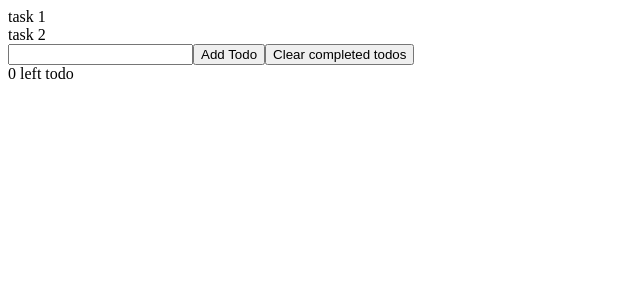
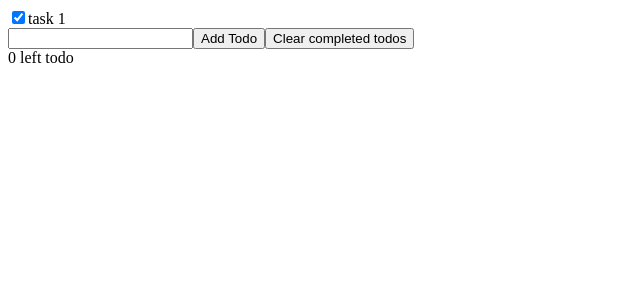
Before and after one commit to swright3/reactTodo, a React (Create React App) app: page / in a window 1280 px wide. Shown: the top 300 px of the page, without its empty margins (0-640 px from the left). Built offline with nearby package versions, Linux system fonts and the light colour scheme.

Commit message:
Added checkbox

```diff
--- a/src/App.js
+++ b/src/App.js
@@ -3,7 +3,7 @@ import TodoList from './TodoList.js';
 
 function App() {
   //Sets the initial state (no todos) and a function to change the state
-  const [todos, setTodos] = useState(['task 1','task 2'])
+  const [todos, setTodos] = useState([{id: 1, name: "task 1", complete: true}])
   //Fragment containing several elements. Only one thing can be returned by a function
   return (
     <>
--- a/src/Todo.js
+++ b/src/Todo.js
@@ -3,7 +3,10 @@ import React from 'react'
 export default function Todo({todo}) {
   return (
     <div>
-      {todo}
+        <label>
+            <input type='checkbox' checked={todo.complete} />
+            {todo.name}
+        </label>
     </div>
   )
 }
--- a/src/TodoList.js
+++ b/src/TodoList.js
@@ -4,7 +4,7 @@ import Todo from './Todo'
 export default function TodoList({todos}) {
   return (
     todos.map(todo => {
-        return <Todo key={todo} todo={todo} />
+        return <Todo key={todo.id} todo={todo} />
     }
     )
   )
```
